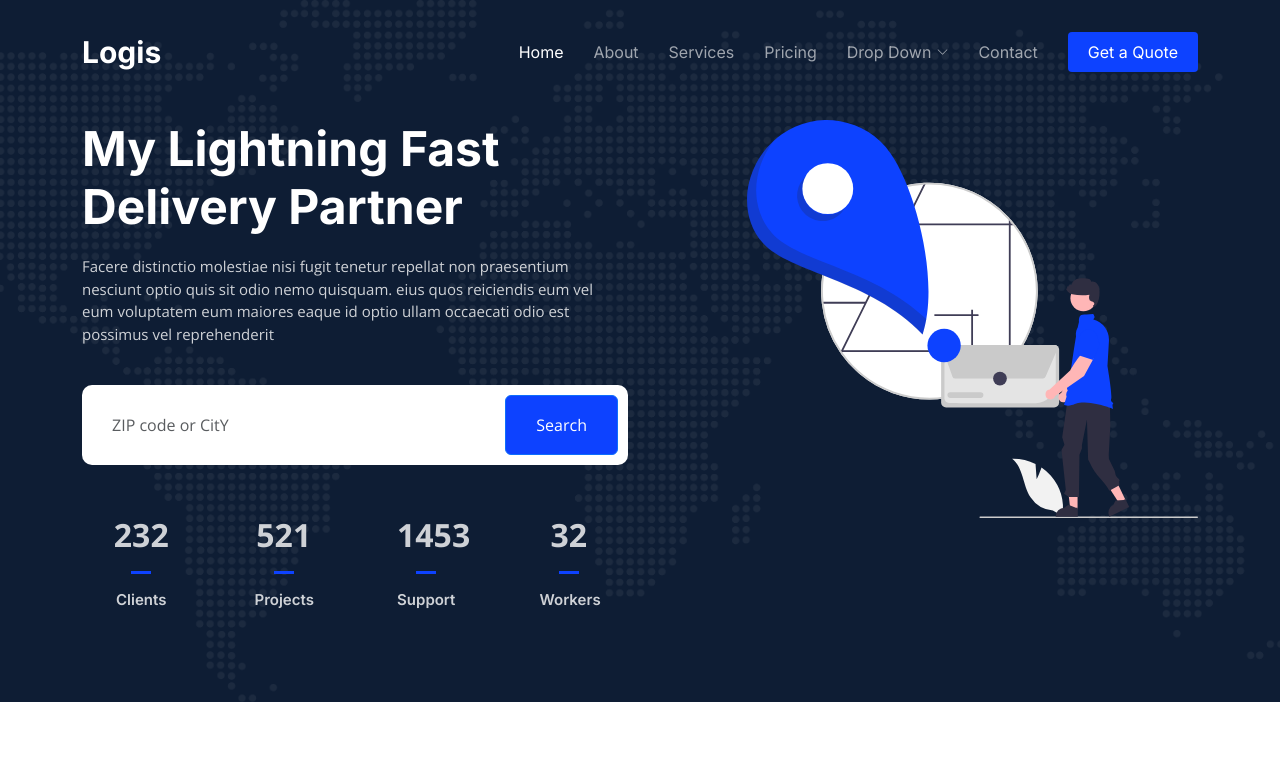
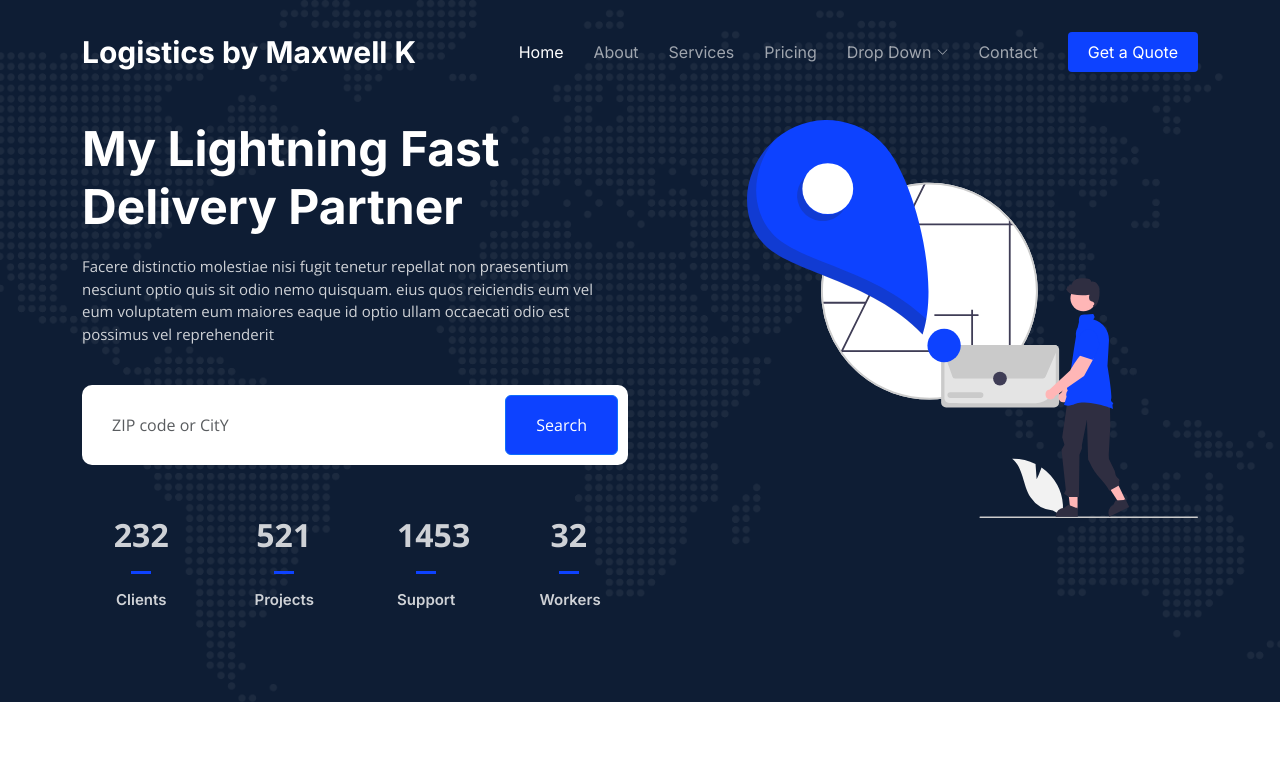
Before and after one commit to Max-Kamgang/static-app, a plain HTML site: page index.html in a window 1280 px wide. Shown: the top 779 px of the page. Drawn offline with nearby package versions, Linux system fonts and the light colour scheme.

Commit message:
Update logo text to 'Logistics by Maxwell K'

```diff
--- a/index.html
+++ b/index.html
@@ -47,7 +47,7 @@
       <a href="index.html" class="logo d-flex align-items-center">
         <!-- Uncomment the line below if you also wish to use an image logo -->
         <!-- <img src="assets/img/logo.png" alt=""> -->
-        <h1>Logis</h1>
+        <h1>Logistics by Maxwell K</h1>
       </a>
 
       <i class="mobile-nav-toggle mobile-nav-show bi bi-list"></i>
```
